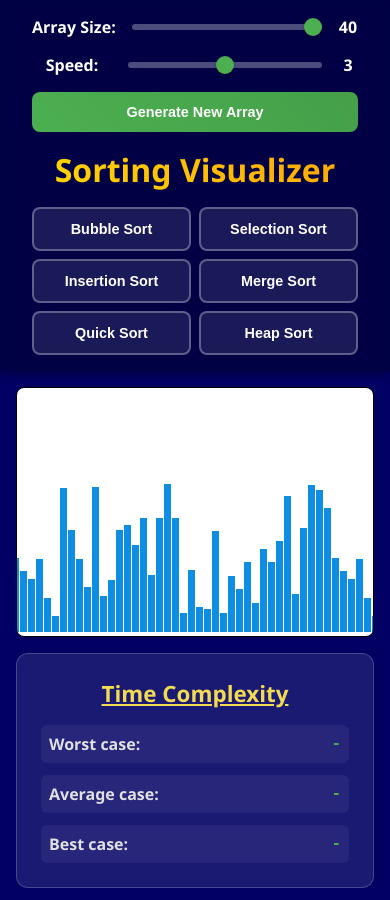
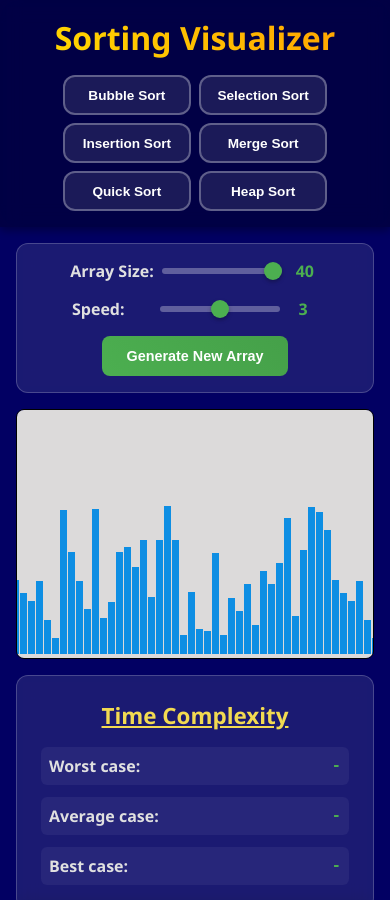
Before and after one commit to aryaman-aga/internship-project, a plain HTML site: page index.html in a window 390 px wide. Shown: the top 900 px of the page. Drawn offline with Linux system fonts and the light colour scheme.

Commit message:
Redesign UI layout: center header, move controls above array, spread algorithm buttons
- Restructured header layout to center title and algorithm buttons
- Moved array size/speed controls to horizontal bar above array container
- Spread algorithm buttons across full width with reduced height
- Implemented responsive design for 6-column to 1-column layout
- Enhanced visual design with glass-morphism effects on controls
- Improved button sizing and spacing for better usability
- Added comprehensive responsive breakpoints for all screen sizes

```diff
--- a/index.html
+++ b/index.html
@@ -16,21 +16,7 @@
 <body>
     <header>
         <nav>
-            <div class="array-inputs">
-                <div class="input-group">
-                    <label for="arraySize">Array Size:</label>
-                    <input id="arraySize" type="range" min="20" max="150" step="1" value="80">
-                    <span id="arraySizeValue">80</span>
-                </div>
-                <div class="input-group">
-                    <label for="speed">Speed:</label>
-                    <input id="speed" type="range" min="1" max="5" step="1" value="3">
-                    <span id="speedValue">3</span>
-                </div>
-                <button id="generateArray" class="btn btn-primary">Generate New Array</button>
-            </div>
-
-            <div class="header-right">
+            <div class="header-center">
                 <h1 class="nav-heading">Sorting Visualizer</h1>
                 <div class="algorithms">
                     <button class="algo-btn" data-algo="bubble">Bubble Sort</button>
@@ -64,8 +50,24 @@
                 </div>
             </div>
 
-            <div id="arrayContainer" class="array-container">
-                <!-- Array bars will be generated here -->
+            <div class="array-section">
+                <div class="array-controls">
+                    <div class="input-group">
+                        <label for="arraySize">Array Size:</label>
+                        <input id="arraySize" type="range" min="20" max="150" step="1" value="80">
+                        <span id="arraySizeValue">80</span>
+                    </div>
+                    <div class="input-group">
+                        <label for="speed">Speed:</label>
+                        <input id="speed" type="range" min="1" max="5" step="1" value="3">
+                        <span id="speedValue">3</span>
+                    </div>
+                    <button id="generateArray" class="btn btn-primary">Generate New Array</button>
+                </div>
+
+                <div id="arrayContainer" class="array-container">
+                    <!-- Array bars will be generated here -->
+                </div>
             </div>
 
             <div class="complexity-info">
--- a/style.css
+++ b/style.css
@@ -29,31 +29,51 @@ header {
 }
 
 nav {
-    display: grid;
-    grid-template-columns: 1fr 2fr;
-    gap: 2rem;
+    display: flex;
+    justify-content: center;
     align-items: center;
+    padding: 0 2rem;
 }
 
-.array-inputs {
-    display: flex;
-    flex-direction: column;
-    gap: 1rem;
+.header-center {
+    text-align: center;
+}
+
+.nav-heading {
+    font-size: 2.5rem;
+    font-weight: 700;
+    margin-bottom: 1rem;
+    background: linear-gradient(45deg, #FFD700, #FFA500);
+    -webkit-background-clip: text;
+    -webkit-text-fill-color: transparent;
+    background-clip: text;
+}
+
+.algorithms {
+    display: grid;
+    grid-template-columns: repeat(6, 1fr);
+    gap: 0.75rem;
+    width: 100%;
+    max-width: 100%;
+    margin: 0 auto;
+    padding: 0 2rem;
 }
 
 .input-group {
     display: flex;
     align-items: center;
-    gap: 1rem;
+    gap: 0.5rem;
+    white-space: nowrap;
 }
 
 .input-group label {
     font-weight: 600;
     min-width: 80px;
+    color: #E0E0E0;
 }
 
 .input-group input[type="range"] {
-    flex: 1;
+    width: 120px;
     height: 6px;
     background: rgba(255, 255, 255, 0.3);
     border-radius: 3px;
@@ -85,8 +105,9 @@ nav {
 
 .input-group span {
     font-weight: bold;
-    min-width: 20px;
+    min-width: 30px;
     text-align: center;
+    color: #4CAF50;
 }
 
 .btn {
@@ -119,38 +140,49 @@ nav {
     text-align: center;
 }
 
-.nav-heading {
-    font-size: 2.5rem;
-    font-weight: 700;
-    margin-bottom: 1rem;
-    background: linear-gradient(45deg, #FFD700, #FFA500);
-    -webkit-background-clip: text;
-    -webkit-text-fill-color: transparent;
-    background-clip: text;
+/* Array Controls */
+.array-section {
+    display: flex;
+    flex-direction: column;
+    gap: 1rem;
 }
 
-.algorithms {
-    display: grid;
-    grid-template-columns: repeat(3, 1fr);
-    gap: 0.5rem;
+.array-controls {
+    display: flex;
+    justify-content: center;
+    align-items: center;
+    gap: 2rem;
+    background: rgba(255, 255, 255, 0.1);
+    backdrop-filter: blur(10px);
+    border-radius: 12px;
+    padding: 1rem 2rem;
+    border: 1px solid rgba(255, 255, 255, 0.2);
+    flex-wrap: wrap;
 }
 
 .algo-btn {
     padding: 0.75rem 1rem;
     background: rgba(255, 255, 255, 0.1);
     border: 2px solid rgba(255, 255, 255, 0.3);
-    border-radius: 8px;
+    border-radius: 12px;
     color: white;
     font-weight: 600;
     cursor: pointer;
     transition: all 0.3s ease;
-    font-size: 0.9rem;
+    font-size: 0.95rem;
+    height: 45px;
+    display: flex;
+    align-items: center;
+    justify-content: center;
+    text-align: center;
+    white-space: nowrap;
 }
 
 .algo-btn:hover {
     background: rgba(255, 255, 255, 0.2);
     border-color: rgba(255, 255, 255, 0.5);
-    transform: translateY(-2px);
+    transform: translateY(-3px);
+    box-shadow: 0 6px 20px rgba(255, 255, 255, 0.1);
 }
 
 .algo-btn.selected {
@@ -228,7 +260,7 @@ main {
     display: flex;
     align-items: flex-end;
     justify-content: center;
-    background: #ffffff;
+    background: #dcdada;
     border-radius: 8px;
     padding: 1rem;
     border: 1px solid #000000;
@@ -283,6 +315,18 @@ footer {
 }
 
 /* Responsive Design */
+@media (min-width: 1400px) {
+    .algorithms {
+        padding: 0 3rem;
+        gap: 1rem;
+    }
+
+    .algo-btn {
+        font-size: 1rem;
+        height: 48px;
+    }
+}
+
 @media (max-width: 1200px) {
     .content {
         grid-template-columns: 1fr;
@@ -293,8 +337,11 @@ footer {
         order: 3;
     }
 
+    .array-section {
+        order: 1;
+    }
+
     .array-container {
-        order: 1;
         min-height: 300px;
         padding: 0.5rem;
     }
@@ -303,24 +350,51 @@ footer {
         margin: 0 0.5px;
         min-width: 1px;
     }
+
+    .array-controls {
+        gap: 1.5rem;
+    }
+}
+
+/* Medium screens */
+@media (max-width: 900px) {
+    .algorithms {
+        grid-template-columns: repeat(3, 1fr);
+        gap: 0.5rem;
+        padding: 0 1rem;
+    }
+
+    .algo-btn {
+        padding: 0.625rem 0.75rem;
+        font-size: 0.9rem;
+        height: 42px;
+    }
 }
 
 @media (max-width: 768px) {
     nav {
-        grid-template-columns: 1fr;
-        gap: 1rem;
+        padding: 0 1rem;
     }
 
     .algorithms {
         grid-template-columns: repeat(2, 1fr);
+        gap: 0.5rem;
+        padding: 0 0.5rem;
     }
 
     .nav-heading {
         font-size: 2rem;
     }
 
-    .array-inputs {
-        text-align: center;
+    .array-controls {
+        flex-direction: column;
+        gap: 1rem;
+        padding: 1rem;
+    }
+
+    .input-group {
+        width: 100%;
+        justify-content: center;
     }
 
     main {
@@ -336,12 +410,23 @@ footer {
         margin: 0 0.25px;
         min-width: 1px;
     }
+
+    .algo-btn {
+        padding: 0.5rem 0.75rem;
+        font-size: 0.85rem;
+        height: 40px;
+    }
 }
 
 /* Extra small devices */
 @media (max-width: 320px) {
     .nav-heading {
         font-size: 1.2rem;
+    }
+
+    .array-controls {
+        padding: 0.5rem;
+        gap: 0.5rem;
     }
 
     .array-container {
@@ -362,9 +447,25 @@ footer {
         font-size: 0.8rem;
     }
 
+    .algorithms {
+        grid-template-columns: 1fr;
+        gap: 0.25rem;
+        padding: 0 0.25rem;
+    }
+
     .algo-btn {
-        padding: 0.5rem;
+        padding: 0.5rem 0.5rem;
         font-size: 0.8rem;
+        height: 38px;
+    }
+
+    .input-group {
+        flex-direction: column;
+        gap: 0.25rem;
+    }
+
+    .input-group input[type="range"] {
+        width: 100px;
     }
 }
 
```
Also changed, not shown: 1 other file.
